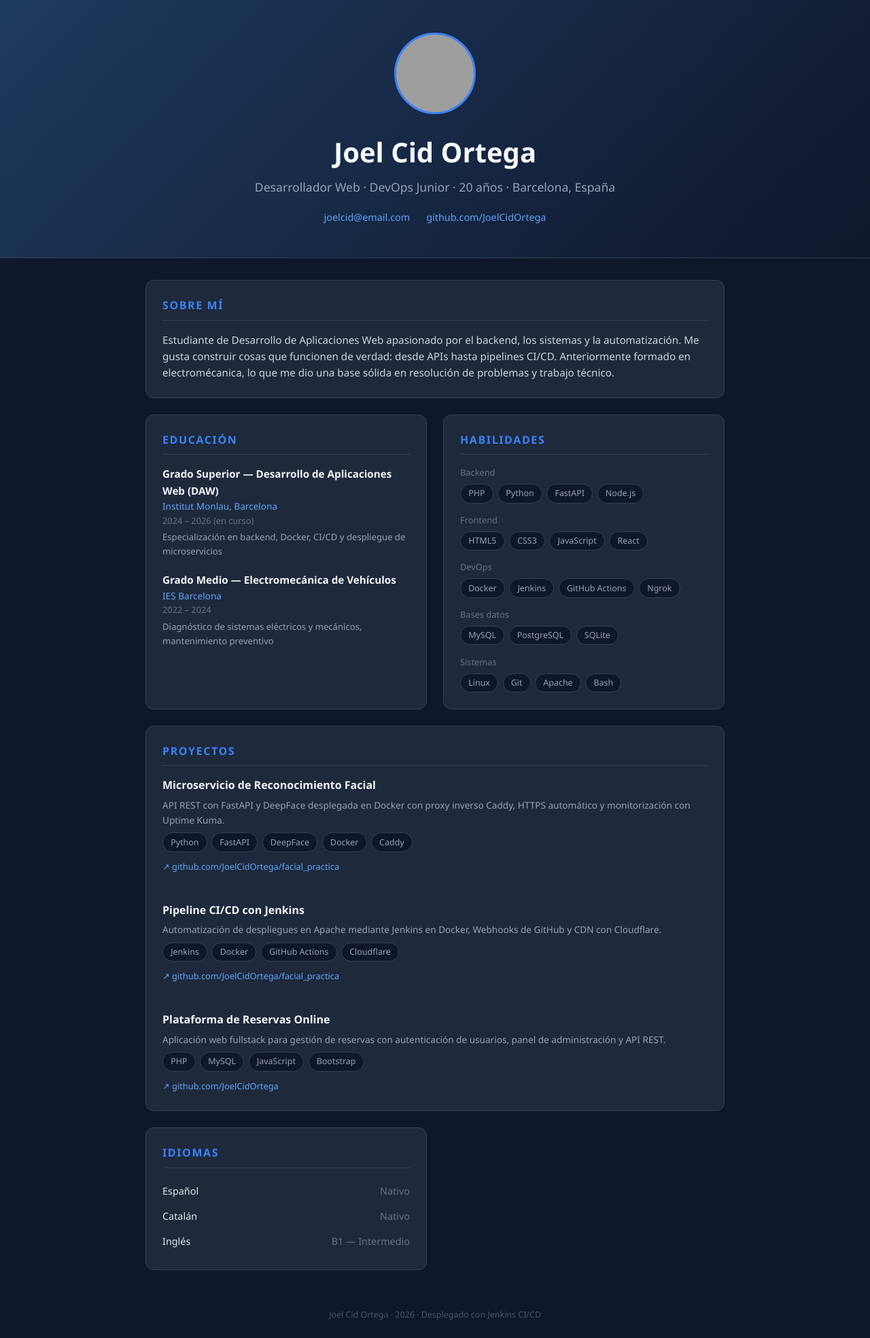
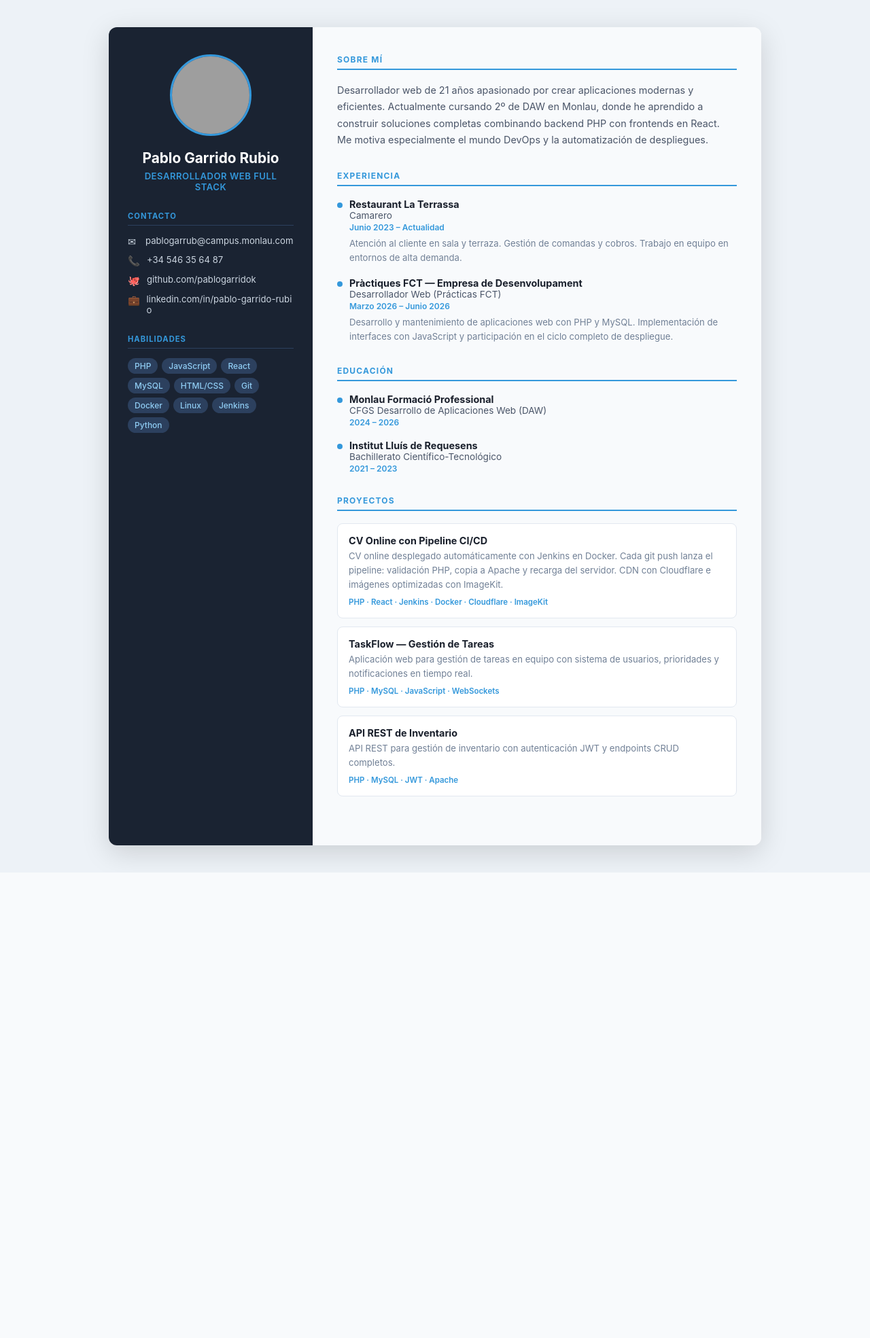
Before and after one commit to pablogarridok/CV_online, a PHP site: page / in a window 1280 px wide. Shown: the whole page at 68% size. After the commit the page ends 1284 px from the top, so only its background shows below. Run offline with PHP 8.4, Linux system fonts and the light colour scheme; grey boxes are pictures that could not be loaded.

Commit message:
foto añadida

```diff
--- a/backend/index.php
+++ b/backend/index.php
@@ -3,59 +3,64 @@ header("Access-Control-Allow-Origin: *");
 header("Access-Control-Allow-Methods: GET, POST, OPTIONS");
 if ($_SERVER['REQUEST_METHOD'] === 'OPTIONS') { http_response_code(204); exit(); }
 
+// ============================================================
+// MODIFICA ESTOS DATOS CON TU INFORMACIÓN REAL
+// ============================================================
 $cv = [
-    "nombre"    => "Joel Cid Ortega",
-    "edad"      => 20,
-    "ubicacion" => "Barcelona, España",
-    "email"     => "joelcid@email.com",
-    "github"    => "github.com/JoelCidOrtega",
-    "sobre_mi"  => "Estudiante de Desarrollo de Aplicaciones Web apasionado por el backend, los sistemas y la automatización. Me gusta construir cosas que funcionen de verdad: desde APIs hasta pipelines CI/CD. Anteriormente formado en electromécanica, lo que me dio una base sólida en resolución de problemas y trabajo técnico.",
-    "educacion" => [
+    'nombre'      => 'Pablo Garrido Rubio',
+    'titulo'      => 'Desarrollador Web Full Stack',
+    'email'       => 'pablogarrub@campus.monlau.com',
+    'telefono'    => '+34 546 35 64 87',
+    'github'      => 'github.com/pablogarridok',
+    'linkedin'    => 'linkedin.com/in/pablo-garrido-rubio',
+    'descripcion' => 'Desarrollador web de 21 años apasionado por crear aplicaciones modernas y eficientes. Actualmente cursando 2º de DAW en Monlau, donde he aprendido a construir soluciones completas combinando backend PHP con frontends en React. Me motiva especialmente el mundo DevOps y la automatización de despliegues.',
+    // ACTIVIDAD 4: Sustituye esta URL por la de ImageKit
+    'foto'        => 'https://ik.imagekit.io/fotocv/WIN_20260521_16_09_29_Pro.jpg',
+    'iniciales'   => 'PG',
+    'habilidades' => ['PHP', 'JavaScript', 'React', 'MySQL', 'HTML/CSS', 'Git', 'Docker', 'Linux', 'Jenkins', 'Python'],
+    'experiencia' => [
         [
-            "titulo"   => "Grado Superior — Desarrollo de Aplicaciones Web (DAW)",
-            "centro"   => "Institut Monlau, Barcelona",
-            "periodo"  => "2024 – 2026 (en curso)",
-            "nota"     => "Especialización en backend, Docker, CI/CD y despliegue de microservicios"
+            'empresa'     => 'Restaurant La Terrassa',
+            'cargo'       => 'Camarero',
+            'periodo'     => 'Junio 2023 – Actualidad',
+            'descripcion' => 'Atención al cliente en sala y terraza. Gestión de comandas y cobros. Trabajo en equipo en entornos de alta demanda.',
         ],
         [
-            "titulo"   => "Grado Medio — Electromecánica de Vehículos",
-            "centro"   => "IES Barcelona",
-            "periodo"  => "2022 – 2024",
-            "nota"     => "Diagnóstico de sistemas eléctricos y mecánicos, mantenimiento preventivo"
-        ]
+            'empresa'     => 'Pràctiques FCT — Empresa de Desenvolupament',
+            'cargo'       => 'Desarrollador Web (Prácticas FCT)',
+            'periodo'     => 'Marzo 2026 – Junio 2026',
+            'descripcion' => 'Desarrollo y mantenimiento de aplicaciones web con PHP y MySQL. Implementación de interfaces con JavaScript y participación en el ciclo completo de despliegue.',
         ],
-    "habilidades" => [
-        "Backend"     => ["PHP", "Python", "FastAPI", "Node.js"],
-        "Frontend"    => ["HTML5", "CSS3", "JavaScript", "React"],
-        "DevOps"      => ["Docker", "Jenkins", "GitHub Actions", "Ngrok"],
-        "Bases datos" => ["MySQL", "PostgreSQL", "SQLite"],
-        "Sistemas"    => ["Linux", "Git", "Apache", "Bash"]
     ],
-    "proyectos" => [
+    'educacion' => [
         [
-            "nombre"      => "Microservicio de Reconocimiento Facial",
-            "descripcion" => "API REST con FastAPI y DeepFace desplegada en Docker con proxy inverso Caddy, HTTPS automático y monitorización con Uptime Kuma.",
-            "tecnologias" => ["Python", "FastAPI", "DeepFace", "Docker", "Caddy"],
-            "github"      => "github.com/JoelCidOrtega/facial_practica"
+            'institucion' => 'Monlau Formació Professional',
+            'titulo'      => 'CFGS Desarrollo de Aplicaciones Web (DAW)',
+            'periodo'     => '2024 – 2026',
         ],
         [
-            "nombre"      => "Pipeline CI/CD con Jenkins",
-            "descripcion" => "Automatización de despliegues en Apache mediante Jenkins en Docker, Webhooks de GitHub y CDN con Cloudflare.",
-            "tecnologias" => ["Jenkins", "Docker", "GitHub Actions", "Cloudflare"],
-            "github"      => "github.com/JoelCidOrtega/facial_practica"
+            'institucion' => 'Institut Lluís de Requesens',
+            'titulo'      => 'Bachillerato Científico-Tecnológico',
+            'periodo'     => '2021 – 2023',
+        ],
+    ],
+    'proyectos' => [
+        [
+            'nombre'      => 'CV Online con Pipeline CI/CD',
+            'descripcion' => 'CV online desplegado automáticamente con Jenkins en Docker. Cada git push lanza el pipeline: validación PHP, copia a Apache y recarga del servidor. CDN con Cloudflare e imágenes optimizadas con ImageKit.',
+            'tech'        => 'PHP · React · Jenkins · Docker · Cloudflare · ImageKit',
         ],
         [
-            "nombre"      => "Plataforma de Reservas Online",
-            "descripcion" => "Aplicación web fullstack para gestión de reservas con autenticación de usuarios, panel de administración y API REST.",
-            "tecnologias" => ["PHP", "MySQL", "JavaScript", "Bootstrap"],
-            "github"      => "github.com/JoelCidOrtega"
-        ]
+            'nombre'      => 'TaskFlow — Gestión de Tareas',
+            'descripcion' => 'Aplicación web para gestión de tareas en equipo con sistema de usuarios, prioridades y notificaciones en tiempo real.',
+            'tech'        => 'PHP · MySQL · JavaScript · WebSockets',
         ],
-    "idiomas" => [
-        ["idioma" => "Español",  "nivel" => "Nativo"],
-        ["idioma" => "Catalán",  "nivel" => "Nativo"],
-        ["idioma" => "Inglés",   "nivel" => "B1 — Intermedio"]
-    ]
+        [
+            'nombre'      => 'API REST de Inventario',
+            'descripcion' => 'API REST para gestión de inventario con autenticación JWT y endpoints CRUD completos.',
+            'tech'        => 'PHP · MySQL · JWT · Apache',
+        ],
+    ],
 ];
 ?>
 <!DOCTYPE html>
@@ -63,215 +68,327 @@ $cv = [
 <head>
     <meta charset="UTF-8">
     <meta name="viewport" content="width=device-width, initial-scale=1.0">
-    <title>Joel Cid Ortega — CV</title>
+    <title><?= htmlspecialchars($cv['nombre']) ?> – CV Online</title>
     <style>
-        * { margin: 0; padding: 0; box-sizing: border-box; }
+        *, *::before, *::after { box-sizing: border-box; margin: 0; padding: 0; }
 
         body {
-            font-family: 'Segoe UI', system-ui, sans-serif;
-            background: #0f172a;
-            color: #e2e8f0;
+            font-family: -apple-system, BlinkMacSystemFont, 'Segoe UI', Roboto, Oxygen, sans-serif;
+            background: #edf2f7;
+            color: #2d3748;
+            min-height: 100vh;
+        }
+
+        .cv-container {
+            display: flex;
+            max-width: 960px;
+            margin: 40px auto;
+            background: #fff;
+            border-radius: 12px;
+            overflow: hidden;
+            box-shadow: 0 10px 40px rgba(0,0,0,0.15);
+        }
+
+        /* ─── SIDEBAR ─────────────────────────────────────────── */
+        .sidebar {
+            width: 300px;
+            min-width: 300px;
+            background: #1a2332;
+            color: #e8ecf0;
+            padding: 40px 28px;
+        }
+
+        .profile-photo-wrap {
+            display: flex;
+            justify-content: center;
+            margin-bottom: 20px;
+        }
+
+        .profile-photo {
+            width: 120px;
+            height: 120px;
+            border-radius: 50%;
+            border: 3px solid #3498db;
+            overflow: hidden;
+            display: flex;
+            align-items: center;
+            justify-content: center;
+            background: #2c5282;
+            font-size: 2.2rem;
+            font-weight: 700;
+            color: #fff;
+        }
+
+        .profile-photo img {
+            width: 100%;
+            height: 100%;
+            object-fit: cover;
+        }
+
+        .sidebar-name {
+            text-align: center;
+            font-size: 1.3rem;
+            font-weight: 700;
+            color: #fff;
+            margin-bottom: 6px;
+        }
+
+        .sidebar-title {
+            text-align: center;
+            font-size: 0.82rem;
+            color: #3498db;
+            font-weight: 600;
+            text-transform: uppercase;
+            letter-spacing: 0.5px;
+            margin-bottom: 28px;
+        }
+
+        .sidebar-section {
+            margin-bottom: 28px;
+        }
+
+        .sidebar-section-title {
+            font-size: 0.7rem;
+            font-weight: 700;
+            text-transform: uppercase;
+            letter-spacing: 1px;
+            color: #3498db;
+            border-bottom: 1px solid #2c405e;
+            padding-bottom: 6px;
+            margin-bottom: 14px;
+        }
+
+        .contact-item {
+            display: flex;
+            align-items: flex-start;
+            gap: 10px;
+            margin-bottom: 10px;
+            font-size: 0.82rem;
+            color: #cbd5e0;
+            word-break: break-all;
+        }
+
+        .contact-icon {
+            font-size: 0.9rem;
+            min-width: 16px;
+            margin-top: 1px;
+        }
+
+        .skills-grid {
+            display: flex;
+            flex-wrap: wrap;
+            gap: 6px;
+        }
+
+        .skill-tag {
+            background: #2c405e;
+            color: #90cdf4;
+            padding: 4px 10px;
+            border-radius: 20px;
+            font-size: 0.75rem;
+            font-weight: 500;
+        }
+
+        /* ─── MAIN CONTENT ────────────────────────────────────── */
+        .main-content {
+            flex: 1;
+            padding: 40px 36px;
+            background: #f8fafc;
+        }
+
+        .main-section {
+            margin-bottom: 32px;
+        }
+
+        .main-section-title {
+            font-size: 0.75rem;
+            font-weight: 700;
+            text-transform: uppercase;
+            letter-spacing: 1.2px;
+            color: #3498db;
+            border-bottom: 2px solid #3498db;
+            padding-bottom: 6px;
+            margin-bottom: 18px;
+        }
+
+        .about-text {
+            font-size: 0.9rem;
+            line-height: 1.7;
+            color: #4a5568;
+        }
+
+        .timeline-item {
+            position: relative;
+            padding-left: 18px;
+            margin-bottom: 18px;
+        }
+
+        .timeline-item::before {
+            content: '';
+            position: absolute;
+            left: 0;
+            top: 6px;
+            width: 8px;
+            height: 8px;
+            border-radius: 50%;
+            background: #3498db;
+        }
+
+        .timeline-company {
+            font-size: 0.9rem;
+            font-weight: 700;
+            color: #1a202c;
+        }
+
+        .timeline-role {
+            font-size: 0.85rem;
+            color: #4a5568;
+            margin-bottom: 2px;
+        }
+
+        .timeline-period {
+            font-size: 0.75rem;
+            color: #3498db;
+            font-weight: 600;
+            margin-bottom: 6px;
+        }
+
+        .timeline-desc {
+            font-size: 0.82rem;
+            color: #718096;
             line-height: 1.6;
         }
 
-        header {
-            background: linear-gradient(135deg, #1e3a5f 0%, #0f172a 100%);
-            border-bottom: 1px solid #334155;
-            padding: 3rem 2rem;
-            text-align: center;
+        .project-card {
+            background: #fff;
+            border: 1px solid #e2e8f0;
+            border-radius: 8px;
+            padding: 16px;
+            margin-bottom: 12px;
         }
 
-        .avatar {
-            width: 120px;
-            height: 120px;
-            border-radius: 50%;
-            background: linear-gradient(135deg, #3b82f6, #8b5cf6);
-            display: flex;
-            align-items: center;
-            justify-content: center;
-            font-size: 3rem;
-            margin: 0 auto 1.5rem;
-            border: 3px solid #3b82f6;
+        .project-name {
+            font-size: 0.9rem;
+            font-weight: 700;
+            color: #1a202c;
+            margin-bottom: 4px;
         }
 
-        h1 { font-size: 2.5rem; color: #f8fafc; margin-bottom: .3rem; }
-
-        .tagline {
-            color: #94a3b8;
-            font-size: 1.1rem;
-            margin-bottom: 1.2rem;
+        .project-desc {
+            font-size: 0.82rem;
+            color: #718096;
+            line-height: 1.6;
+            margin-bottom: 8px;
         }
 
-        .contact-bar {
-            display: flex;
-            justify-content: center;
-            gap: 1.5rem;
-            flex-wrap: wrap;
+        .project-tech {
+            font-size: 0.72rem;
+            color: #3498db;
+            font-weight: 600;
         }
 
-        .contact-bar a {
-            color: #60a5fa;
-            text-decoration: none;
-            font-size: .9rem;
-        }
-
-        main {
-            max-width: 900px;
-            margin: 2rem auto;
-            padding: 0 1.5rem;
-            display: grid;
-            grid-template-columns: 1fr 1fr;
-            gap: 1.5rem;
-        }
-
-        section {
-            background: #1e293b;
-            border: 1px solid #334155;
-            border-radius: 12px;
-            padding: 1.5rem;
-        }
-
-        section.full { grid-column: 1 / -1; }
-
-        h2 {
-            font-size: 1rem;
-            text-transform: uppercase;
-            letter-spacing: .1em;
-            color: #3b82f6;
-            margin-bottom: 1rem;
-            padding-bottom: .5rem;
-            border-bottom: 1px solid #334155;
-        }
-
-        .sobre-mi { color: #cbd5e1; font-size: .95rem; }
-
-        .edu-item { margin-bottom: 1.2rem; }
-        .edu-item:last-child { margin-bottom: 0; }
-        .edu-titulo { font-weight: 600; color: #f1f5f9; font-size: .95rem; }
-        .edu-centro { color: #60a5fa; font-size: .85rem; }
-        .edu-periodo { color: #64748b; font-size: .8rem; }
-        .edu-nota { color: #94a3b8; font-size: .82rem; margin-top: .25rem; }
-
-        .skills-group { margin-bottom: .9rem; }
-        .skills-group:last-child { margin-bottom: 0; }
-        .skills-label { font-size: .8rem; color: #64748b; margin-bottom: .4rem; }
-        .tags { display: flex; flex-wrap: wrap; gap: .4rem; }
-        .tag {
-            background: #0f172a;
-            border: 1px solid #334155;
-            color: #94a3b8;
-            padding: .2rem .7rem;
-            border-radius: 20px;
-            font-size: .78rem;
-        }
-
-        .proyecto { margin-bottom: 1.2rem; padding-bottom: 1.2rem; border-bottom: 1px solid #1e293b; }
-        .proyecto:last-child { margin-bottom: 0; padding-bottom: 0; border-bottom: none; }
-        .proyecto-nombre { font-weight: 600; color: #f1f5f9; margin-bottom: .3rem; }
-        .proyecto-desc { color: #94a3b8; font-size: .85rem; margin-bottom: .5rem; }
-        .proyecto-github { color: #60a5fa; font-size: .8rem; text-decoration: none; }
-
-        .idioma-item {
-            display: flex;
-            justify-content: space-between;
-            padding: .4rem 0;
-            border-bottom: 1px solid #1e293b;
-            font-size: .9rem;
-        }
-        .idioma-item:last-child { border-bottom: none; }
-        .nivel { color: #64748b; }
-
-        footer {
-            text-align: center;
-            padding: 1.5rem;
-            color: #475569;
-            font-size: .78rem;
-        }
-
-        @media (max-width: 600px) {
-            main { grid-template-columns: 1fr; }
-            section.full { grid-column: 1; }
+        @media (max-width: 700px) {
+            .cv-container { flex-direction: column; margin: 0; border-radius: 0; }
+            .sidebar { width: 100%; }
         }
     </style>
 </head>
 <body>
 
-<header>
-    <img class="avatar" src="https://ik.imagekit.io/fotocv/imagen%20(2).jpg" alt="Avatar de Joel Cid Ortega">
-    <h1><?= htmlspecialchars($cv['nombre']) ?></h1>
-    <p class="tagline">Desarrollador Web · DevOps Junior · <?= $cv['edad'] ?> años · <?= htmlspecialchars($cv['ubicacion']) ?></p>
-    <div class="contact-bar">
-        <a href="mailto:<?= $cv['email'] ?>"><?= $cv['email'] ?></a>
-        <a href="https://<?= $cv['github'] ?>" target="_blank"><?= $cv['github'] ?></a>
+<div class="cv-container">
+
+    <!-- ─── SIDEBAR ──────────────────────────────── -->
+    <aside class="sidebar">
+
+        <div class="profile-photo-wrap">
+            <div class="profile-photo">
+                <?php if (!empty($cv['foto'])): ?>
+                    <img src="<?= htmlspecialchars($cv['foto']) ?>" alt="Foto de perfil">
+                <?php else: ?>
+                    <?= htmlspecialchars($cv['iniciales']) ?>
+                <?php endif; ?>
             </div>
-</header>
+        </div>
 
-<main>
+        <p class="sidebar-name"><?= htmlspecialchars($cv['nombre']) ?></p>
+        <p class="sidebar-title"><?= htmlspecialchars($cv['titulo']) ?></p>
 
-    <section class="full">
-        <h2>Sobre mí</h2>
-        <p class="sobre-mi"><?= htmlspecialchars($cv['sobre_mi']) ?></p>
+        <div class="sidebar-section">
+            <p class="sidebar-section-title">Contacto</p>
+            <div class="contact-item">
+                <span class="contact-icon">✉</span>
+                <span><?= htmlspecialchars($cv['email']) ?></span>
+            </div>
+            <div class="contact-item">
+                <span class="contact-icon">📞</span>
+                <span><?= htmlspecialchars($cv['telefono']) ?></span>
+            </div>
+            <div class="contact-item">
+                <span class="contact-icon">🐙</span>
+                <span><?= htmlspecialchars($cv['github']) ?></span>
+            </div>
+            <div class="contact-item">
+                <span class="contact-icon">💼</span>
+                <span><?= htmlspecialchars($cv['linkedin']) ?></span>
+            </div>
+        </div>
+
+        <div class="sidebar-section">
+            <p class="sidebar-section-title">Habilidades</p>
+            <div class="skills-grid">
+                <?php foreach ($cv['habilidades'] as $skill): ?>
+                    <span class="skill-tag"><?= htmlspecialchars($skill) ?></span>
+                <?php endforeach; ?>
+            </div>
+        </div>
+
+    </aside>
+
+    <!-- ─── MAIN CONTENT ─────────────────────────── -->
+    <main class="main-content">
+
+        <section class="main-section">
+            <p class="main-section-title">Sobre mí</p>
+            <p class="about-text"><?= htmlspecialchars($cv['descripcion']) ?></p>
         </section>
 
-    <section>
-        <h2>Educación</h2>
-        <?php foreach ($cv['educacion'] as $edu): ?>
-        <div class="edu-item">
-            <div class="edu-titulo"><?= htmlspecialchars($edu['titulo']) ?></div>
-            <div class="edu-centro"><?= htmlspecialchars($edu['centro']) ?></div>
-            <div class="edu-periodo"><?= $edu['periodo'] ?></div>
-            <div class="edu-nota"><?= htmlspecialchars($edu['nota']) ?></div>
+        <section class="main-section">
+            <p class="main-section-title">Experiencia</p>
+            <?php foreach ($cv['experiencia'] as $exp): ?>
+            <div class="timeline-item">
+                <p class="timeline-company"><?= htmlspecialchars($exp['empresa']) ?></p>
+                <p class="timeline-role"><?= htmlspecialchars($exp['cargo']) ?></p>
+                <p class="timeline-period"><?= htmlspecialchars($exp['periodo']) ?></p>
+                <p class="timeline-desc"><?= htmlspecialchars($exp['descripcion']) ?></p>
             </div>
             <?php endforeach; ?>
         </section>
 
-    <section>
-        <h2>Habilidades</h2>
-        <?php foreach ($cv['habilidades'] as $categoria => $skills): ?>
-        <div class="skills-group">
-            <div class="skills-label"><?= $categoria ?></div>
-            <div class="tags">
-                <?php foreach ($skills as $skill): ?>
-                <span class="tag"><?= $skill ?></span>
-                <?php endforeach; ?>
-            </div>
+        <section class="main-section">
+            <p class="main-section-title">Educación</p>
+            <?php foreach ($cv['educacion'] as $edu): ?>
+            <div class="timeline-item">
+                <p class="timeline-company"><?= htmlspecialchars($edu['institucion']) ?></p>
+                <p class="timeline-role"><?= htmlspecialchars($edu['titulo']) ?></p>
+                <p class="timeline-period"><?= htmlspecialchars($edu['periodo']) ?></p>
             </div>
             <?php endforeach; ?>
         </section>
 
-    <section class="full">
-        <h2>Proyectos</h2>
+        <section class="main-section">
+            <p class="main-section-title">Proyectos</p>
             <?php foreach ($cv['proyectos'] as $proyecto): ?>
-        <div class="proyecto">
-            <div class="proyecto-nombre"><?= htmlspecialchars($proyecto['nombre']) ?></div>
-            <p class="proyecto-desc"><?= htmlspecialchars($proyecto['descripcion']) ?></p>
-            <div class="tags" style="margin-bottom:.5rem">
-                <?php foreach ($proyecto['tecnologias'] as $tech): ?>
-                <span class="tag"><?= $tech ?></span>
-                <?php endforeach; ?>
-            </div>
-            <a class="proyecto-github" href="https://<?= $proyecto['github'] ?>" target="_blank">
-                ↗ <?= $proyecto['github'] ?>
-            </a>
-        </div>
-        <?php endforeach; ?>
-    </section>
-
-    <section>
-        <h2>Idiomas</h2>
-        <?php foreach ($cv['idiomas'] as $item): ?>
-        <div class="idioma-item">
-            <span><?= $item['idioma'] ?></span>
-            <span class="nivel"><?= $item['nivel'] ?></span>
+            <div class="project-card">
+                <p class="project-name"><?= htmlspecialchars($proyecto['nombre']) ?></p>
+                <p class="project-desc"><?= htmlspecialchars($proyecto['descripcion']) ?></p>
+                <p class="project-tech"><?= htmlspecialchars($proyecto['tech']) ?></p>
             </div>
             <?php endforeach; ?>
         </section>
 
     </main>
 
-<footer>
-    Joel Cid Ortega · <?= date('Y') ?> · Desplegado con Jenkins CI/CD
-</footer>
+</div>
 
 </body>
 </html>
```
Lines whose indentation alone changed are shown as unchanged.
